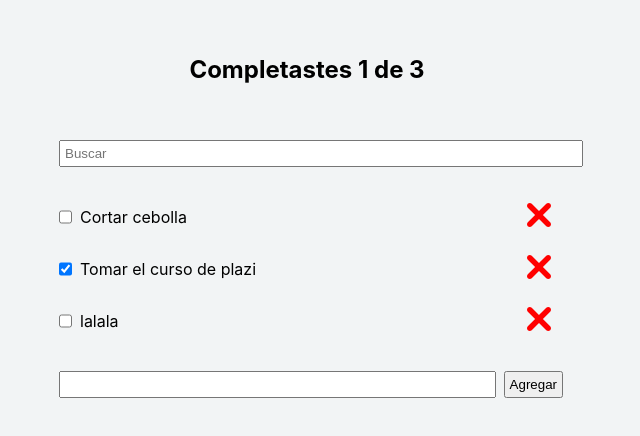
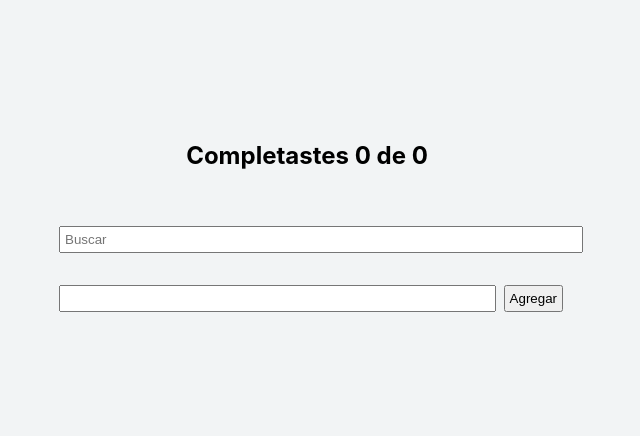
Before and after one commit to leugin/curso-react-intro-main, a React (Create React App) app: page / in a window 1280 px wide. Shown: the part 194-630 px from the top of the page, without its empty margins (333-973 px from the left). Built offline with nearby package versions, Linux system fonts and the light colour scheme.

Commit message:
feat: add save localstorage

```diff
--- a/src/App.js
+++ b/src/App.js
@@ -4,26 +4,48 @@ import { CreateTodoButton } from './CreateTodoButton'
 import { TodoCounter } from './TodoCounter';
 import { TodoItem } from './TodoItem';
 import React from 'react'
+const STORAGE_KEY  = 'TODOS_V1'
+// const defaultTodos = [
+//   { text: 'Cortar cebolla', completed: true },
+//   { text: 'Tomar el Curso de Intro a React.js', completed: false },
+//   { text: 'Llorar con la Llorona', completed: false },
+//   { text: 'LALALALALA', completed: false },
+//   { text: 'Usar estados derivados', completed: true },
+// ];
 
+// localStorage.setItem(STORAGE_KEY, JSON.stringify(defaultTodos));
+//localStorage.removeItem(STORAGE_KEY);
 
-const defaultTodos = [
-  {
-    text: "Cortar cebolla", completed: false
-  },
-  {
-    text: 'Tomar el curso de plazi ',  completed: true
-  },
-  {
-    text: 'lalala', completed: false
+function useLocalStorage(itemName, initialValue) {
+  const localStorageItem = localStorage.getItem(itemName);
+
+  let parsedItem;
+
+  if (!localStorageItem) {
+    localStorage.setItem(itemName, JSON.stringify(initialValue));
+    parsedItem = initialValue;
+  } else {
+    parsedItem = JSON.parse(localStorageItem);
   }
-]
+
+  const [item, setItem] = React.useState(parsedItem);
+
+  const saveItem = (newItem) => {
+    localStorage.setItem(itemName, JSON.stringify(newItem));
+    setItem(newItem);
+  };
+
+  return [item, saveItem];
+}
+
 function App() {
+  const [todos, saveTodos] = useLocalStorage(STORAGE_KEY, []);
+
   const [searchValue, SetSearchValue] = React.useState('');
-  const [todosValue, SetTodosValue] = React.useState(defaultTodos);
-  const total = todosValue.length
-  const progress = todosValue.filter(val => !!val.completed).length
+  const total = todos.length
+  const progress = todos.filter(val => !!val.completed).length
 
-  const todosSearched = todosValue
+  const todosSearched = todos
   .filter(val =>  val.
     text.toLowerCase()
     .includes(searchValue.toLowerCase()))
@@ -43,14 +65,14 @@ function App() {
           text={todo.text}
           completed={todo.completed}
           onChange={(e)=> {
-            const newStat = [...todosValue]
+            const newStat = [...todos]
             newStat[index].completed= e.target.checked
-            SetTodosValue(newStat)
+            saveTodos(newStat)
           }}
           onDelete={()=>{
-            const newStat = [...todosValue]
+            const newStat = [...todos]
             newStat.splice(index, 1)
-            SetTodosValue(newStat)
+            saveTodos(newStat)
           }}
           />
         ))}
```
